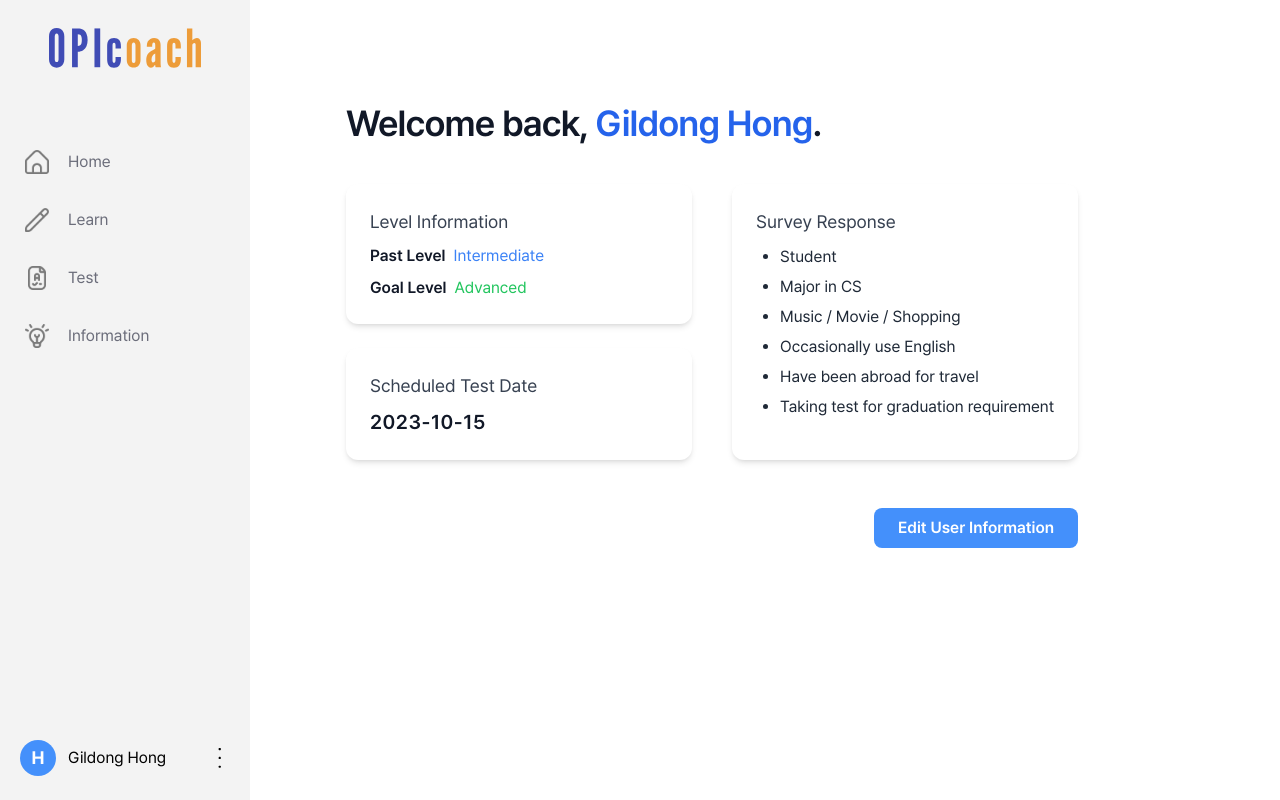
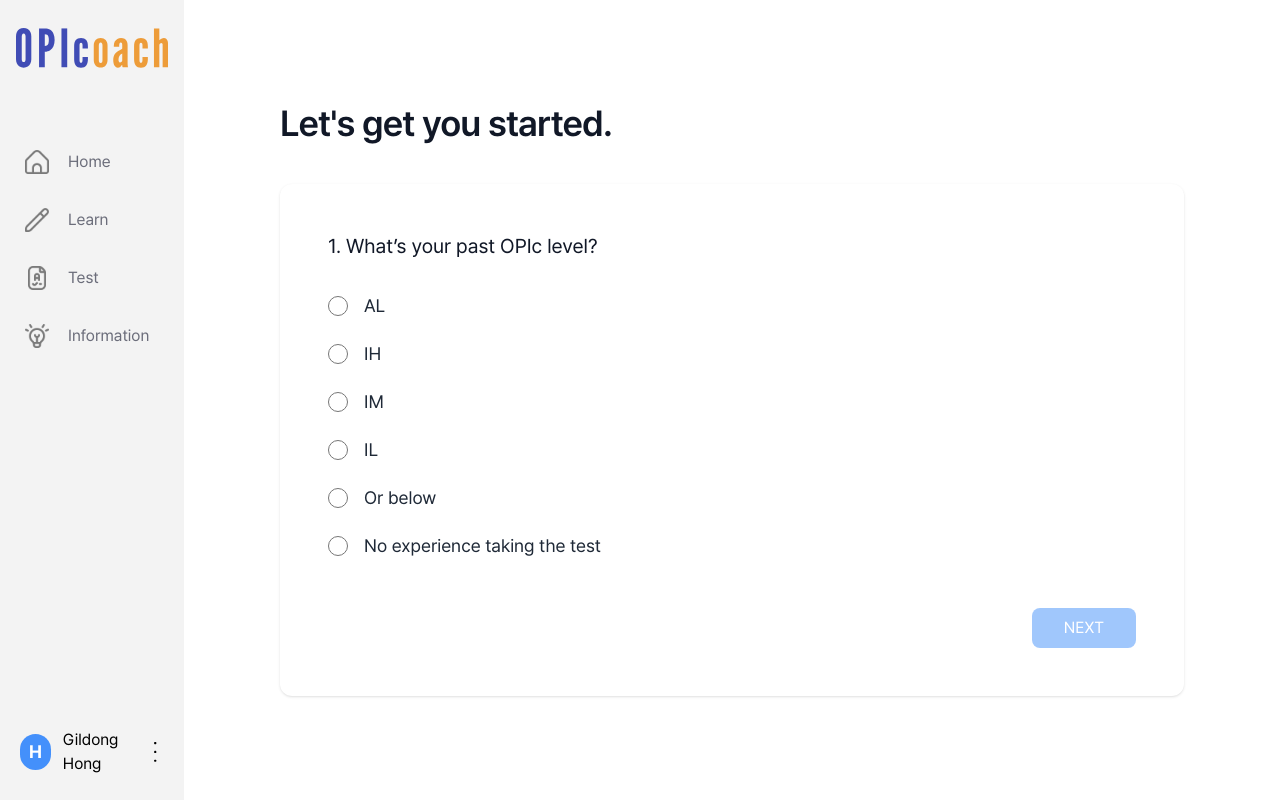
Before and after one commit to OPICoach/OPICoach, a React (Vite) app in the folder frontend/: page / in a window 1280 px wide. Built offline with nearby package versions, Linux system fonts and the light colour scheme.

Commit message:
feat(fe): home page for new user

```diff
--- a/frontend/src/components/homePage/HomeExistUser.jsx
+++ b/frontend/src/components/homePage/HomeExistUser.jsx
@@ -10,10 +10,10 @@ const HomeExistUser = ({
   goalLevel,
   testDate,
   surveyList,
-  onEdit,
+
 }) => {
   return (
-    <div className="flex flex-col bg-white px-12 pt-16 cursor-default">
+    <div className="flex flex-col w-[900px] bg-white px-12 pt-16 cursor-default">
       <WelcomeMessage userName={userName} />
       <div className="mt-10 grid grid-cols-1 md:grid-cols-2 gap-10">
         <div className="space-y-6">
@@ -23,7 +23,7 @@ const HomeExistUser = ({
         <SurveyResponse surveyList={surveyList} />
       </div>
       <div className="mt-12 flex justify-end">
-        <EditUserInfoButton onEdit={onEdit} />
+        <EditUserInfoButton name="NEXT" />
       </div>
     </div>
   );
--- /dev/null
+++ b/frontend/src/components/homePage/HomeNewUser.jsx
@@ -0,0 +1,15 @@
+import OnboardingMessage from "./OnboardingMessage";
+import OnboardingSurvey from "./OnboardingSurvey";
+
+const HomeNewUser = ({ onComplete }) => {
+  return (
+    <div className="flex flex-col w-[1000px] bg-white px-12 pt-16 cursor-default">
+      <OnboardingMessage />
+      <div className="flex mt-10">
+        <OnboardingSurvey onComplete={onComplete} />
+      </div>
+    </div>
+  );
+};
+
+export default HomeNewUser;
--- /dev/null
+++ b/frontend/src/components/homePage/OnboardingButton.jsx
@@ -0,0 +1,10 @@
+const OnboardingButton = ({ name, onClick }) => (
+  <button
+    className="bg-primary hover:bg-blue-600 transition text-white px-6 py-2 rounded-lg text-base font-medium"
+    onClick={onClick}
+  >
+    {name}
+  </button>
+);
+
+export default OnboardingButton;
--- /dev/null
+++ b/frontend/src/components/homePage/OnboardingMessage.jsx
@@ -0,0 +1,7 @@
+const OnboardingMessage = () => (
+  <h1 className="text-4xl font-semibold text-gray-900 tracking-tight">
+    Let's get you started.
+  </h1>
+);
+
+export default OnboardingMessage;
--- /dev/null
+++ b/frontend/src/components/homePage/OnboardingSurvey.jsx
@@ -0,0 +1,152 @@
+import { useState } from "react";
+import SurveyStep from "./SurveyStep";
+import { useNavigate } from "react-router-dom";
+import OnboardingMessage from "./OnboardingMessage";
+import OnboardingButton from "./OnboardingButton";
+
+const steps = [
+  {
+    title: "1. What’s your past OPIc level?",
+    options: [
+      "AL",
+      "IH",
+      "IM",
+      "IL",
+      "Or below",
+      "No experience taking the test",
+    ],
+    multiple: false,
+  },
+  {
+    title: "2. What’s your goal level?",
+    options: ["AL", "IH", "IM", "IL", "Or below"],
+    multiple: false,
+  },
+  {
+    title: "3. Choose your background.",
+    options: [
+      "Student",
+      "Office Worker",
+      "Freelancer",
+      "Self Employed",
+      "Unemployed",
+    ],
+    multiple: false,
+  },
+  {
+    title: "4. What is your occupation or major?",
+    options: [
+      "Computer Science",
+      "Business Administration",
+      "Marketing",
+      "Visual Design",
+      "Physical Education",
+    ],
+    multiple: false,
+  },
+  {
+    title: "5. Select 2-3 topics of interest.",
+    options: ["Shopping", "Movie", "Music", "Sports", "Reading books"],
+    multiple: true,
+  },
+];
+
+const OnboardingSurvey = ({ onComplete }) => {
+  const [step, setStep] = useState(0);
+  const [answers, setAnswers] = useState([
+    null,
+    null,
+    null,
+    null,
+    [], // 마지막은 배열(다중선택)
+  ]);
+
+  // 선택 핸들러
+  const handleSelect = (option) => {
+    const newAnswers = [...answers];
+    if (steps[step].multiple) {
+      // 다중 선택
+      let selected = newAnswers[step] || [];
+      if (selected.includes(option)) {
+        selected = selected.filter((item) => item !== option);
+      } else if (selected.length < 3) {
+        selected = [...selected, option];
+      }
+      newAnswers[step] = selected;
+    } else {
+      newAnswers[step] = option;
+    }
+    setAnswers(newAnswers);
+  };
+
+  const handleNext = () => {
+    if (step < steps.length - 1) setStep(step + 1);
+  };
+
+  const handlePrev = () => {
+    if (step > 0) setStep(step - 1);
+  };
+
+  // 마지막 저장
+  const handleSave = () => {
+    if (onComplete) onComplete(answers);
+  };
+
+  // 버튼 활성화 조건
+  const isLastStep = step === steps.length - 1;
+  const currentAnswer = answers[step];
+  const canProceed = steps[step].multiple
+    ? Array.isArray(currentAnswer) &&
+      currentAnswer.length >= 2 &&
+      currentAnswer.length <= 3
+    : !!currentAnswer;
+
+  return (
+    <div className="bg-white rounded-xl shadow p-12 w-screen min-h-[500px] flex flex-col justify-between">
+      <div>
+        <SurveyStep
+          title={steps[step].title}
+          options={steps[step].options}
+          selected={answers[step]}
+          onSelect={handleSelect}
+          multiple={steps[step].multiple}
+        />
+      </div>
+      <div className="flex justify-between mt-12">
+        {step > 0 ? (
+          <button
+            className="bg-primary text-white px-6 py-2 rounded-lg font-medium text-base hover:bg-blue-600 transition"
+            onClick={handlePrev}
+          >
+            PREVIOUS
+          </button>
+        ) : (
+          <div />
+        )}
+        {isLastStep ? (
+          <button
+            className={`bg-primary text-white px-8 py-2 rounded-lg font-medium text-base hover:bg-blue-600 transition ${
+              !canProceed ? "opacity-50 cursor-not-allowed" : ""
+            }`}
+            onClick={handleSave}
+            disabled={!canProceed}
+          >
+            SAVE
+          </button>
+        ) : (
+          <button
+            className={`bg-primary text-white px-8 py-2 rounded-lg font-medium text-base hover:bg-blue-600 transition ${
+              !canProceed ? "opacity-50 cursor-not-allowed" : ""
+            }`}
+            onClick={handleNext}
+            disabled={!canProceed}
+          >
+            NEXT
+          </button>
+        )}
+      </div>
+    </div>
+  );
+};
+
+export default OnboardingSurvey;
--- a/frontend/src/components/homePage/SurveyResponse.jsx
+++ b/frontend/src/components/homePage/SurveyResponse.jsx
@@ -1,5 +1,5 @@
 const SurveyResponse = ({ surveyList }) => (
-  <div className="bg-white rounded-xl shadow-md p-6">
+  <div className=" bg-white rounded-xl shadow-md p-6">
     <div className="text-lg text-gray-700 font-medium mb-2">Survey Response</div>
     <ul className="list-disc ml-6 text-gray-800 space-y-1">
       {surveyList.map((item, idx) => (
--- /dev/null
+++ b/frontend/src/components/homePage/SurveyStep.jsx
@@ -0,0 +1,30 @@
+const SurveyStep = ({ title, options, selected, onSelect, multiple }) => (
+  <div>
+    <div className="text-xl font-normal text-gray-900 mb-8">{title}</div>
+    <ul className="space-y-5">
+      {options.map((opt, idx) => (
+        <li key={opt} className="flex items-center">
+          <input
+            type={multiple ? "checkbox" : "radio"}
+            checked={
+              multiple
+                ? Array.isArray(selected) && selected.includes(opt)
+                : selected === opt
+            }
+            onChange={() => onSelect(opt)}
+            className="w-5 h-5 accent-[#4490FB] rounded mr-4"
+            id={`opt-${idx}`}
+          />
+          <label
+            htmlFor={`opt-${idx}`}
+            className="text-gray-800 text-lg cursor-pointer select-none"
+          >
+            {opt}
+          </label>
+        </li>
+      ))}
+    </ul>
+  </div>
+);
+
+export default SurveyStep;
--- a/frontend/src/pages/Home.jsx
+++ b/frontend/src/pages/Home.jsx
@@ -1,5 +1,7 @@
+import { useState } from "react";
 import SideBar from "../components/sidebar";
 import HomeExistUser from "../components/homePage/HomeExistUser";
+import HomeNewUser from "../components/homePage/HomeNewUser";
 
 const surveyList = [
   "Student",
@@ -11,18 +13,37 @@ const surveyList = [
 ];
 
 const Home = () => {
+  // 로그인 상태 관리를 위한 state
+  const [userData, setUserData] = useState(null);
+  const userName = "Gildong Hong";
+
+  // 온보딩 완료 처리 함수
+  const handleOnboardingComplete = (surveyAnswers) => {
+    // 실제로는 API 호출 후 응답 데이터 저장
+    setUserData({
+      pastLevel: "Intermediate",
+      goalLevel: "Advanced",
+      testDate: "2025-8-15",
+      surveyList: surveyAnswers,
+    });
+  };
+
   return (
     <div className="flex flex-row">
-      <SideBar userName="Gildong Hong" />
-      <div className="flex flex-col w-auto bg-white px-12 mt-10">
-        <HomeExistUser
-          userName="Gildong Hong"
-          pastLevel="Intermediate"
-          goalLevel="Advanced"
-          testDate="2023-10-15"
-          surveyList={surveyList}
-          onEdit={() => console.log("Edit User Info")}
-        />
+      <SideBar userName={userName} />
+      <div className="flex flex-col bg-white px-12 mt-10">
+        {userData ? (
+          <HomeExistUser
+            userName={userName}
+            pastLevel={userData.pastLevel}
+            goalLevel={userData.goalLevel}
+            testDate={userData.testDate}
+            surveyList={userData.surveyList}
+            onEdit={() => console.log("Edit User Info")}
+          />
+        ) : (
+          <HomeNewUser onComplete={handleOnboardingComplete} />
+        )}
       </div>
     </div>
   );
```
